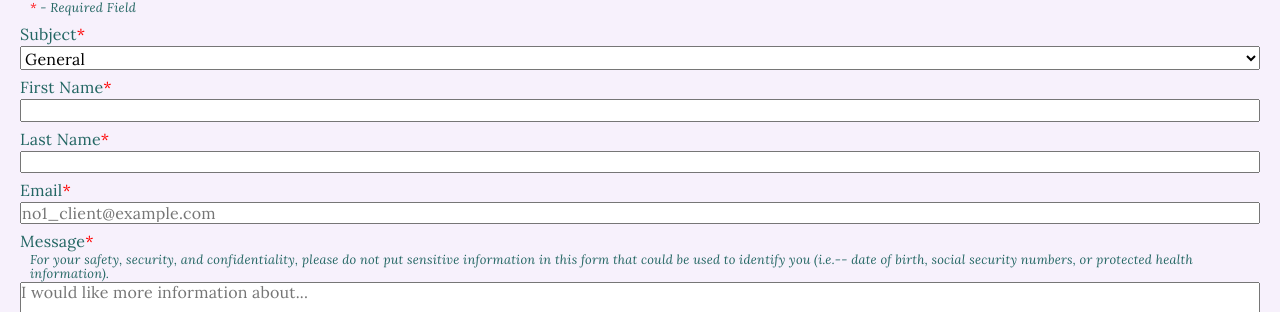
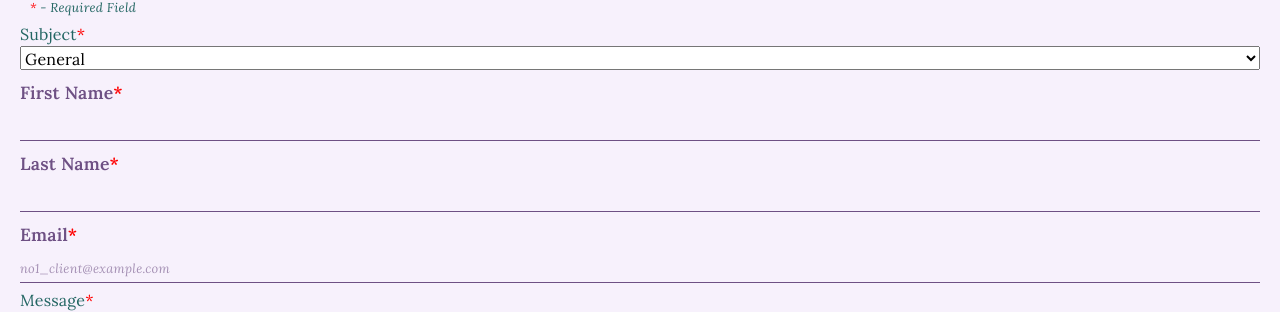
Before and after one commit to Lorikeet-Collective/BaseSite-Frontend, a React (Vite) app: page /#/contact in a window 1280 px wide. Shown: the part 640-952 px from the top of the page. Built offline with nearby package versions, Linux system fonts and the light colour scheme.

Commit message:
create: add input component

```diff
--- a/src/components/ContactForm/ContactForm.module.css
+++ b/src/components/ContactForm/ContactForm.module.css
@@ -1,17 +1,6 @@
 .form-container {
   width: 100%;
   margin: var(--container-margin);
-}
-
-.form-container input {
-  width: 100%;
-}
-
-.form-container label {
-  color: var(--tertiary-color);
-  margin: 5px 0;
-  font-weight: 600;
-  font-size: 1.1em;
 }
 
 .form-container button {
@@ -35,7 +24,6 @@
   align-items: center;
 }
 
-.form-container input[type],
 .form-container select,
 .form-container textarea {
   color: var(--secondary-color);
@@ -44,17 +32,6 @@
   background-color: var(--primary-color);
   margin: 0;
   padding: 5px 0;
-}
-
-.form-container *:focus {
-  outline: none;
-}
-
-.form-container ::placeholder {
-  color: var(--tertiary-color);
-  font-size: 0.8em;
-  font-style: italic;
-  opacity: 0.6;
 }
 
 .form-container textarea::-webkit-resizer {
--- a/src/components/ContactForm/ContactForm.tsx
+++ b/src/components/ContactForm/ContactForm.tsx
@@ -2,6 +2,7 @@ import { useRef } from "react";
 import emailjs from "@emailjs/browser";
 import Button from "../Common/Button";
 import Text from "../Common/Text";
+import Input from "../Inputs/Input";
 import styles from "./ContactForm.module.css";
 
 const ContactForm: React.FC = (): React.ReactElement => {
@@ -36,27 +37,19 @@ const ContactForm: React.FC = (): React.ReactElement => {
       </div>
       <div className={styles.rowDivider}>
         <div className={styles.divider}>
-          <label>
-            First Name<span className={styles.required}>*</span>
-          </label>
-          <input type="text" name="user_fname" />
+          <Input label="First Name" inputName="user_fname" isRequired />
         </div>
         <div className={styles.divider}>
-          <label>
-            Last Name<span className={styles.required}>*</span>
-          </label>
-          <input type="text" name="user_lname" />
+          <Input label="Last Name" inputName="user_lname" isRequired />
         </div>
       </div>
       <div className={styles.divider}>
-        <label>
-          Email<span className={styles.required}>*</span>
-        </label>
-        <input
+        <Input
+          label="Email"
           type="email"
-          name="user_email"
+          inputName="user_email"
           placeholder="no1_client@example.com"
-          required
+          isRequired
         />
       </div>
       <div className={styles.divider}>
--- /dev/null
+++ b/src/components/Inputs/Input.module.css
@@ -0,0 +1,34 @@
+.input {
+  width: 100%;
+}
+
+.label {
+  color: var(--tertiary-color);
+  margin: 5px 0;
+  font-weight: 600;
+  font-size: 1.1em;
+}
+
+.input[type] {
+  color: var(--secondary-color);
+  border: none;
+  border-bottom: 1px solid var(--tertiary-color);
+  background-color: var(--primary-color);
+  margin: 0;
+  padding: 5px 0;
+}
+
+.input[type]:focus {
+  outline: none;
+}
+
+.input[type]::placeholder {
+  color: var(--tertiary-color);
+  font-size: 0.8em;
+  font-style: italic;
+  opacity: 0.6;
+}
+
+.required {
+  color: red;
+}
--- /dev/null
+++ b/src/components/Inputs/Input.tsx
@@ -0,0 +1,35 @@
+import styles from "./Input.module.css";
+
+interface InputProps {
+  label: string;
+  type?: React.HTMLInputTypeAttribute;
+  inputName: string;
+  placeholder?: string;
+  isRequired?: boolean;
+}
+
+const Input: React.FC<InputProps> = ({
+  label,
+  type = "text",
+  inputName,
+  placeholder,
+  isRequired = false,
+}): React.ReactElement => {
+  return (
+    <>
+      <label className={styles.label}>
+        {label}
+        {isRequired && <span className={styles.required}>*</span>}
+      </label>
+      <input
+        className={styles.input}
+        type={type}
+        placeholder={placeholder}
+        name={inputName}
+        required={isRequired}
+      />
+    </>
+  );
+};
+
+export default Input;
```
